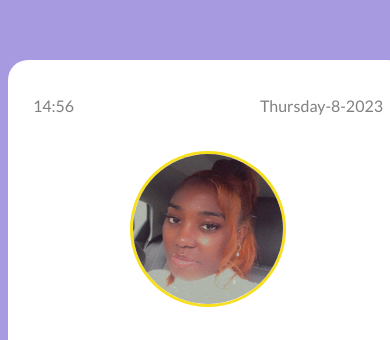
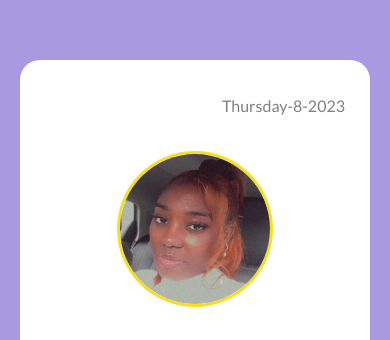
Before and after one commit to Amelss/hng-stage-one, a plain HTML site: page index.html in a window 390 px wide. Shown: the part 141-481 px from the top of the page. Drawn offline with Linux system fonts and the light colour scheme.

Commit message:
Adjusting styles for responsiveness

```diff
--- a/script.js
+++ b/script.js
@@ -7,16 +7,16 @@ const year = getDate.getFullYear()
 const day = new Date().toLocaleString("en-GB", { weekday: "long" });
 
 
-const updateTime = function () {
-const getTime = new Date()
-const hours = getTime.getHours()
-const minutes = `${getTime.getMinutes()}`.padStart(2,0)
+// const updateTime = function () {
+// const getTime = new Date()
+// const hours = getTime.getHours()
+// const minutes = `${getTime.getMinutes()}`.padStart(2,0)
 
 
-    todaysTime.innerHTML = `${hours}:${minutes}`
-    setInterval(updateTime, 1000)
+//     todaysTime.innerHTML = `${hours}:${minutes}`
+//     setInterval(updateTime, 1000)
 
-};
+// };
 
-updateTime()
+// updateTime()
 todaysDate.innerHTML = `${day}-${month}-${year}`
--- a/styles.css
+++ b/styles.css
@@ -26,7 +26,7 @@ body{
 
 .card{
     background-color: #FFFFFF;
-    width: 400px;
+    width: 350px;
     height: 450px;
     border-radius: 20px;
     border-bottom: 8px #F7DF1E solid;
@@ -76,3 +76,13 @@ button a{
     margin-bottom: -5px;
     margin-right: 5px;
 }
+
+@media screen and (min-width:900px) {
+    .card{
+    background-color: #FFFFFF;
+    width: 400px;
+    height: 450px;
+    border-radius: 20px;
+    border-bottom: 8px #F7DF1E solid;
+}
+}
```
